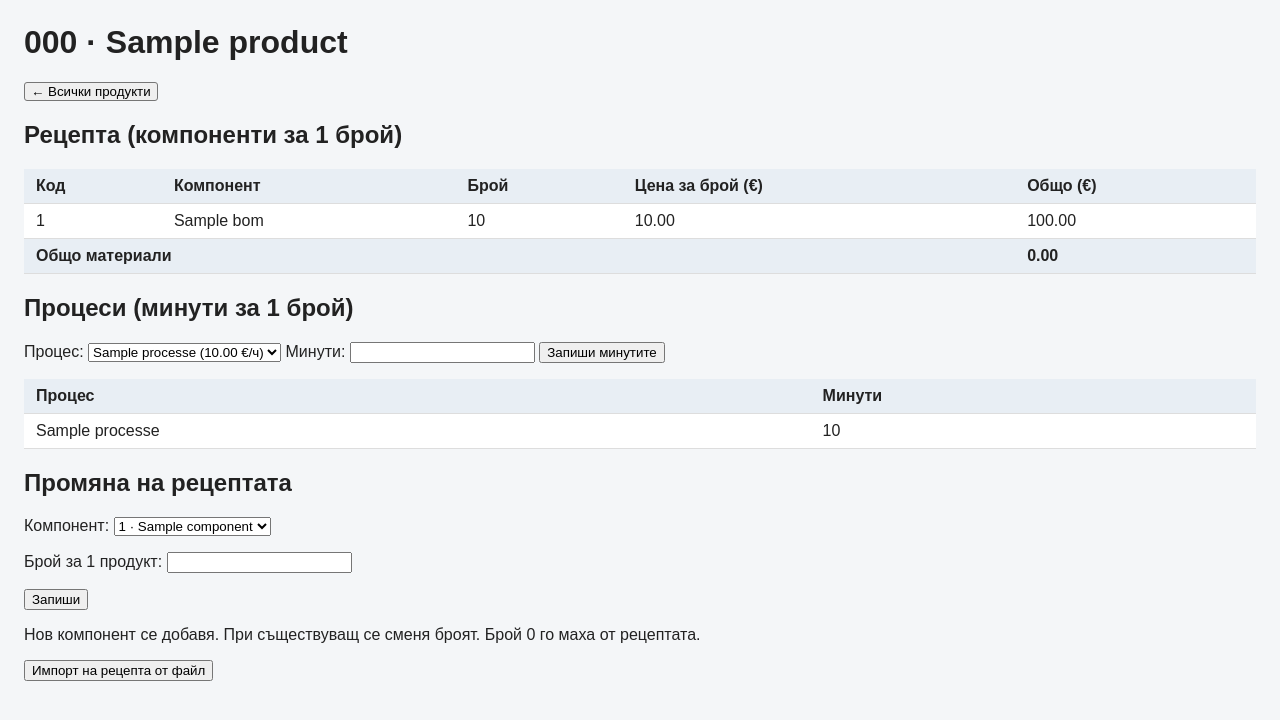
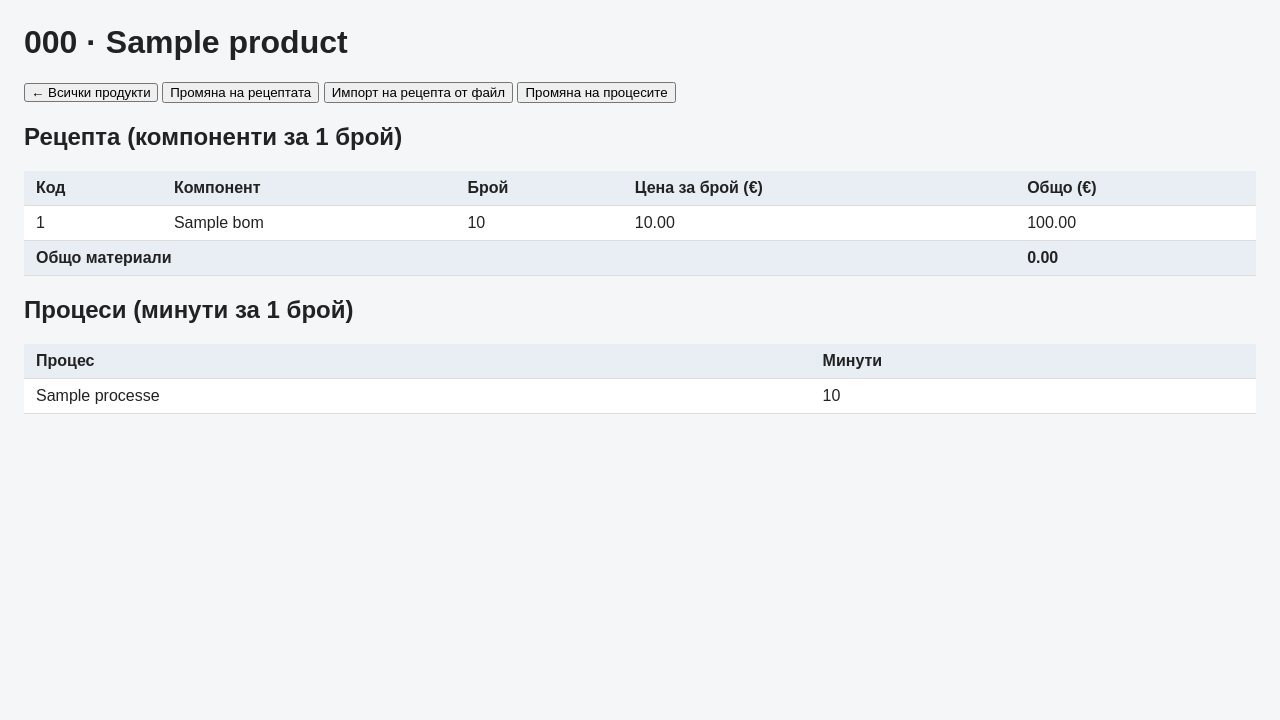
Before and after one commit to Maxthedebugger/techtrix_erp, a Flask app: template templates/product_detail.html in a window 1280 px wide. Shown: the part 43-763 px from the top of the page. Run offline with Flask 3, Linux system fonts and the light colour scheme; the visitor is signed in with stand-in values (Sample User, id 1); the template is opened without the code that fills it: most values are stand-ins (such as "Sample title", 1, 10 or a date in 2020).

Commit message:
Бутони за рецепта и процеси горе в продукта

```diff
--- a/templates/product_detail.html
+++ b/templates/product_detail.html
@@ -2,10 +2,66 @@
 {% block title %}{{ product.code }} · Techtrix ERP{% endblock %}
 {% block content %}
     <h1>{{ product.code }} · {{ product.name }}</h1>
-    <p><a href="{{ url_for('products') }}">← Всички продукти</a></p>
+    <p>
+        <a href="{{ url_for('products') }}">← Всички продукти</a>
+        {% if session.role == "director" %}
+        <button type="button" onclick="document.getElementById('edit-bom').showModal()">Промяна на рецептата</button>
+        <button type="button" onclick="document.getElementById('import-bom').showModal()">Импорт на рецепта от файл</button>
+        <button type="button" onclick="document.getElementById('edit-process').showModal()">Промяна на процесите</button>
+        {% endif %}
+    </p>
     {% for msg in get_flashed_messages() %}
         <p class="error">{{ msg }}</p>
     {% endfor %}
+
+    {% if session.role == "director" %}
+    <dialog id="edit-bom">
+        <h2>Промяна на рецептата</h2>
+        <form method="post">
+            <p>
+                Компонент:
+                <select name="component_id">
+                    {% for c in all_components %}
+                    <option value="{{ c.id }}">{{ c.part_number }} · {{ c.name }}</option>
+                    {% endfor %}
+                </select>
+            </p>
+            <p>Брой за 1 продукт: <input type="number" name="quantity" min="0" required></p>
+            <p>Нов компонент се добавя. При съществуващ се сменя броят. Брой 0 го маха от рецептата.</p>
+            <button type="submit">Запиши</button>
+            <button type="button" onclick="document.getElementById('edit-bom').close()">Отказ</button>
+        </form>
+    </dialog>
+
+    <dialog id="import-bom">
+        <h2>Импорт на рецепта</h2>
+        <p>Текстов файл (.txt или .csv), по един компонент на ред: <code>КОД;БРОЙ;ИМЕ</code></p>
+        <p>Името е по желание и се ползва само ако компонентът е нов. Редове с # отпред се прескачат.</p>
+        <p>Внимание: импортът <b>заменя</b> цялата рецепта на продукта.</p>
+        <form method="post" action="{{ url_for('product_import', product_id=product.id) }}" enctype="multipart/form-data">
+            <p><input type="file" name="bom_file" accept=".txt,.csv" required></p>
+            <button type="submit">Импортирай</button>
+            <button type="button" onclick="document.getElementById('import-bom').close()">Отказ</button>
+        </form>
+    </dialog>
+
+    <dialog id="edit-process">
+        <h2>Промяна на процесите</h2>
+        <form method="post" action="{{ url_for('product_hours', product_id=product.id) }}">
+            <p>
+                Процес:
+                <select name="process_id">
+                    {% for pr in all_processes %}
+                    <option value="{{ pr.id }}">{{ pr.name }} ({{ "%.2f"|format(pr.hourly_rate) }} €/ч)</option>
+                    {% endfor %}
+                </select>
+            </p>
+            <p>Минути за 1 брой: <input type="number" name="minutes" step="0.1" min="0.1" required></p>
+            <button type="submit">Запиши минутите</button>
+            <button type="button" onclick="document.getElementById('edit-process').close()">Отказ</button>
+        </form>
+    </dialog>
+    {% endif %}
 
     <h2>Рецепта (компоненти за 1 брой)</h2>
     <table>
@@ -39,21 +95,6 @@
 
     <h2>Процеси (минути за 1 брой)</h2>
     <table>
-    {% if session.role == "director" %}
-    <form method="post" action="{{ url_for('product_hours', product_id=product.id) }}">
-        <p>
-            Процес:
-            <select name="process_id">
-                {% for pr in all_processes %}
-                <option value="{{ pr.id }}">{{ pr.name }} ({{ "%.2f"|format(pr.hourly_rate) }} €/ч)</option>
-                {% endfor %}
-            </select>
-            Минути: <input type="number" name="minutes" step="0.1" min="0.1" required>
-            <button type="submit">Запиши минутите</button>
-        </p>
-    </form>
-    {% endif %}
-
         <tr>
             <th>Процес</th>
             <th>Минути</th>
@@ -65,51 +106,6 @@
         </tr>
         {% endfor %}
     </table>
-
-{% if session.role == "director" %}
-
-<h2>Промяна на рецептата</h2>
-
-<form method="post">
-
-<p>
-
-Компонент:
-
-<select name="component_id">
-
-{% for c in all_components %}
-
-<option value="{{ c.id }}">{{ c.part_number }} · {{ c.name }}</option>
-
-{% endfor %}
-
-</select>
-
-</p>
-
-<p>Брой за 1 продукт: <input type="number" name="quantity" min="0" required></p>
-
-<button type="submit">Запиши</button>
-
-</form>
-
-<p>Нов компонент се добавя. При съществуващ се сменя броят. Брой 0 го маха от рецептата.</p>
-    <p><button type="button" onclick="document.getElementById('import-bom').showModal()">Импорт на рецепта от файл</button></p>
-    <dialog id="import-bom">
-        <h2>Импорт на рецепта</h2>
-        <p>Текстов файл (.txt или .csv), по един компонент на ред: <code>КОД;БРОЙ;ИМЕ</code></p>
-        <p>Името е по желание и се ползва само ако компонентът е нов. Редове с # отпред се прескачат.</p>
-        <p>Внимание: импортът <b>заменя</b> цялата рецепта на продукта.</p>
-        <form method="post" action="{{ url_for('product_import', product_id=product.id) }}" enctype="multipart/form-data">
-            <p><input type="file" name="bom_file" accept=".txt,.csv" required></p>
-            <button type="submit">Импортирай</button>
-            <button type="button" onclick="document.getElementById('import-bom').close()">Отказ</button>
-        </form>
-    </dialog>
-
-
-{% endif %}
 
     {% if cost %}
     <h2>Себестойност (за 1 брой)</h2>
```
